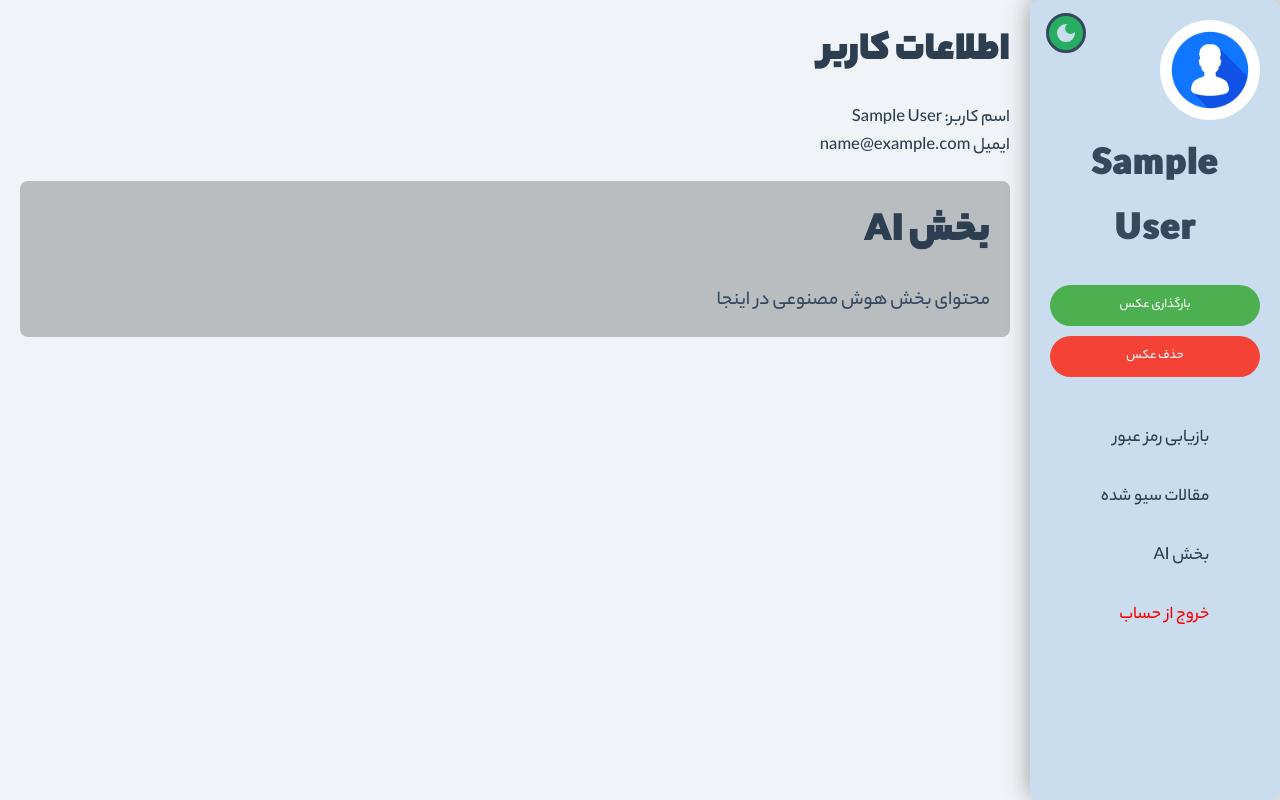
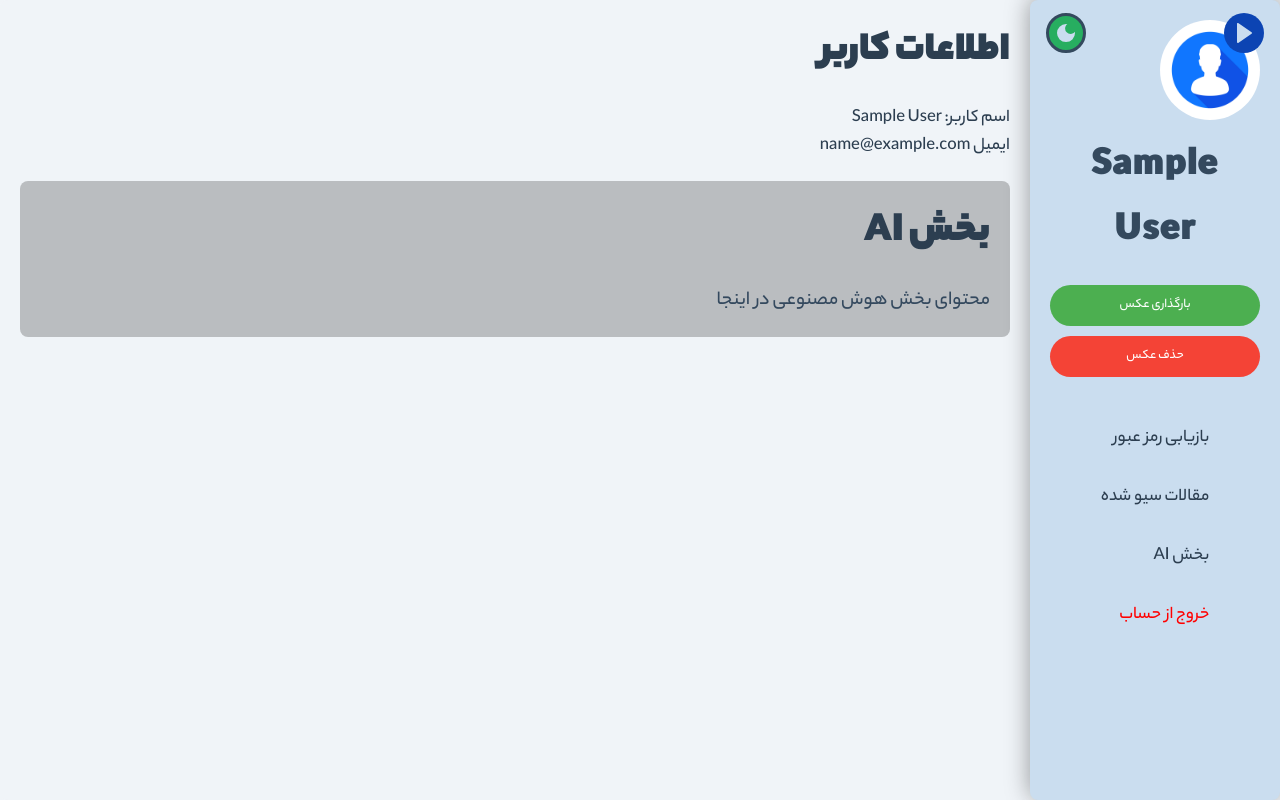
Before and after one commit to Javad1st/myitLand, a PHP site: page /dashboard.php in a window 1280 px wide. Run offline with PHP 8.4, Linux system fonts and the light colour scheme; the visitor is signed in with stand-in values (Sample User, id 1).

Commit message:
back icon

```diff
--- a/dash.css
+++ b/dash.css
@@ -98,6 +98,23 @@
     display: block;
   }
 
+  .back{
+    position: absolute;
+    right: 1rem;
+    top: 0.8rem;
+    height: 40px;
+    width: 40px;
+    padding: 0;
+    border-radius: 50%;
+    background-color: rgb(12, 68, 179);
+    display: flex;
+    justify-content: center;
+    align-items: center;
+    transition: ease-in 1s;
+  }
+  .back svg{
+    fill: var(--base-variant);
+  }
 
 * {
     margin: 0;
--- a/dashboard.php
+++ b/dashboard.php
@@ -43,6 +43,7 @@ $email = $_SESSION['user_email'];
             d="M480-280q-83 0-141.5-58.5T280-480q0-83 58.5-141.5T480-680q83 0 141.5 58.5T680-480q0 83-58.5 141.5T480-280ZM200-440H40v-80h160v80Zm720 0H760v-80h160v80ZM440-760v-160h80v160h-80Zm0 720v-160h80v160h-80ZM256-650l-101-97 57-59 96 100-52 56Zm492 496-97-101 53-55 101 97-57 59Zm-98-550 97-101 59 57-100 96-56-52ZM154-212l101-97 55 53-97 101-59-57Z" />
           </svg>
         </button>
+        <a href="index.php" class="back"><svg xmlns="http://www.w3.org/2000/svg" width="24" height="24" viewBox="0 0 24 24" ><path d="M5.536 21.886a1.004 1.004 0 0 0 1.033-.064l13-9a1 1 0 0 0 0-1.644l-13-9A1 1 0 0 0 5 3v18a1 1 0 0 0 .536.886z"></path></svg></a>
             <div class="profile-section">
                 <div class="profile-image">
                     <img src="default-avatar.jpg" alt="پروفایل" id="profile-img">
```
